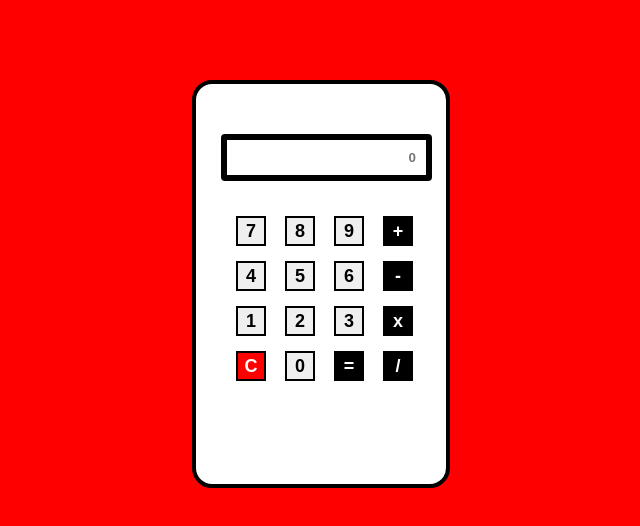
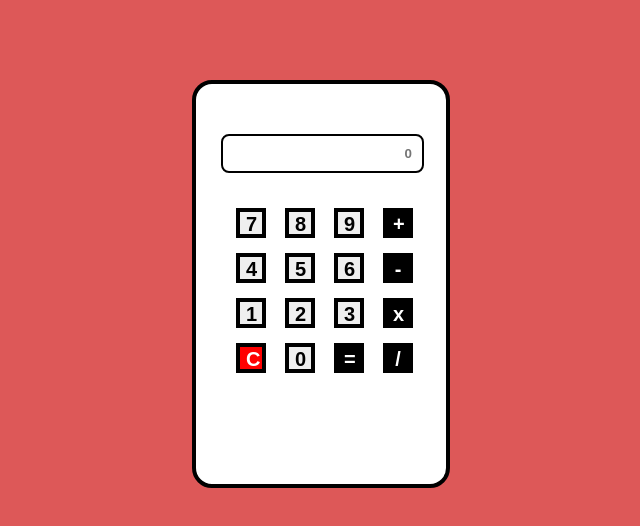
Before and after one commit to Kush2012053/Hacktoberfest-Calculator, a plain HTML site: page index.html in a window 1280 px wide. Shown: the whole page, without its empty margins (319-959 px from the left). Drawn offline with Linux system fonts and the light colour scheme.

Commit message:
style changed

```diff
--- a/index.css
+++ b/index.css
@@ -1,5 +1,5 @@
 body{
-    background-color: red;
+    background-color: rgb(221, 88, 88);
 }
 .container{
     width: 250px;
@@ -15,8 +15,8 @@ body{
     margin: 20px auto;
 }
 #display{
-    border: 6px solid black;
-    border-radius: 4px;
+    border: 2px solid black;
+    border-radius: 8px;
     color: black;
     text-align: right;
     font-weight: 600;
@@ -29,15 +29,15 @@ body{
     margin: 15px 0 0 15px;
     width: 30px;
     height: 30px;
-    border: 2px solid black;
-    font-size: 18px;
+    border: 4px solid black;
+    font-size: 20px;
     font-weight: bold;
     cursor: pointer;
     display: inline-block;
 }
-/* .button:hover{
+.button:hover{
     transform: (1.2);
-} */
+}
 .clearButton{
     background: red;
     color: white;
--- a/index.html
+++ b/index.html
@@ -1,58 +1,126 @@
 <!DOCTYPE html>
 <html lang="en">
   <head>
-    <meta charset="UTF-8">
-    <meta http-equiv="X-UA-Compatible" content="IE=edge">
-    <meta name="viewport" content="width=device-width, initial-scale=1.0">
+    <meta charset="UTF-8" />
+    <meta http-equiv="X-UA-Compatible" content="IE=edge" />
+    <meta name="viewport" content="width=device-width, initial-scale=1.0" />
     <title>My Calculator</title>
-    <link href="index.css" rel="stylesheet">
+    <link href="index.css" rel="stylesheet" />
   </head>
   <body>
     <div class="container">
       <div class="cal-box">
         <form name="calculator">
-                <input id="display" type="text" name="display" placeholder="0" readonly>
-                <br>
-                <input class="button" type="button" value="7" onclick="calculator.display.value+='7'">
-                <input class="button" type="button" value="8" onclick="calculator.display.value+='8'">
-                <input class="button" type="button" value="9" onclick="calculator.display.value+='9'">
-                <input class="button mathButtton" type="button" value="+" onclick="calculator.display.value+='+'">
-                <br>
-                <input class="button" type="button" value="4" onclick="calculator.display.value+='4'">
-                <input class="button" type="button" value="5" onclick="calculator.display.value+='5'">
-                <input class="button" type="button" value="6" onclick="calculator.display.value+='6'">
-                <input class="button mathButtton" type="button" value="-" onclick="calculator.display.value+='-'">
-                <br>
-                <input class="button" type="button" value="1" onclick="calculator.display.value+='1'">
-                <input class="button" type="button" value="2" onclick="calculator.display.value+='2'">
-                <input class="button" type="button" value="3" onclick="calculator.display.value+='3'">
-                <input class="button mathButtton" type="button" value="x" onclick="calculator.display.value+='*'">
-                <br>
-                <input class="button clearButton" type="button" value="C" onclick="calculator.display.value =''">
-                <input class="button" type="button" value="0" onclick="calculator.display.value+='0'">
-                <input class="button mathButtton" type="button" value="=" onclick="calculator.display.value = eval(calculator.display.value)">
-                <input class="button mathButtton" type="button" value="/" onclick="calculator.display.value+='/'">
-                <br>
-
-
-
-
-
-
-
-
-
-
-
-
-
-
+          <input
+            id="display"
+            type="text"
+            name="display"
+            placeholder="0"
+            readonly
+          />
+          <br />
+          <input
+            class="button"
+            type="button"
+            value="7"
+            onclick="calculator.display.value+='7'"
+          />
+          <input
+            class="button"
+            type="button"
+            value="8"
+            onclick="calculator.display.value+='8'"
+          />
+          <input
+            class="button"
+            type="button"
+            value="9"
+            onclick="calculator.display.value+='9'"
+          />
+          <input
+            class="button mathButtton"
+            type="button"
+            value="+"
+            onclick="calculator.display.value+='+'"
+          />
+          <br />
+          <input
+            class="button"
+            type="button"
+            value="4"
+            onclick="calculator.display.value+='4'"
+          />
+          <input
+            class="button"
+            type="button"
+            value="5"
+            onclick="calculator.display.value+='5'"
+          />
+          <input
+            class="button"
+            type="button"
+            value="6"
+            onclick="calculator.display.value+='6'"
+          />
+          <input
+            class="button mathButtton"
+            type="button"
+            value="-"
+            onclick="calculator.display.value+='-'"
+          />
+          <br />
+          <input
+            class="button"
+            type="button"
+            value="1"
+            onclick="calculator.display.value+='1'"
+          />
+          <input
+            class="button"
+            type="button"
+            value="2"
+            onclick="calculator.display.value+='2'"
+          />
+          <input
+            class="button"
+            type="button"
+            value="3"
+            onclick="calculator.display.value+='3'"
+          />
+          <input
+            class="button mathButtton"
+            type="button"
+            value="x"
+            onclick="calculator.display.value+='*'"
+          />
+          <br />
+          <input
+            class="button clearButton"
+            type="button"
+            value="C"
+            onclick="calculator.display.value =''"
+          />
+          <input
+            class="button"
+            type="button"
+            value="0"
+            onclick="calculator.display.value+='0'"
+          />
+          <input
+            class="button mathButtton"
+            type="button"
+            value="="
+            onclick="calculator.display.value = eval(calculator.display.value)"
+          />
+          <input
+            class="button mathButtton"
+            type="button"
+            value="/"
+            onclick="calculator.display.value+='/'"
+          />
+          <br />
         </form>
-
-
       </div>
-
     </div>
-
   </body>
 </html>
```
Lines whose indentation alone changed are shown as unchanged.
